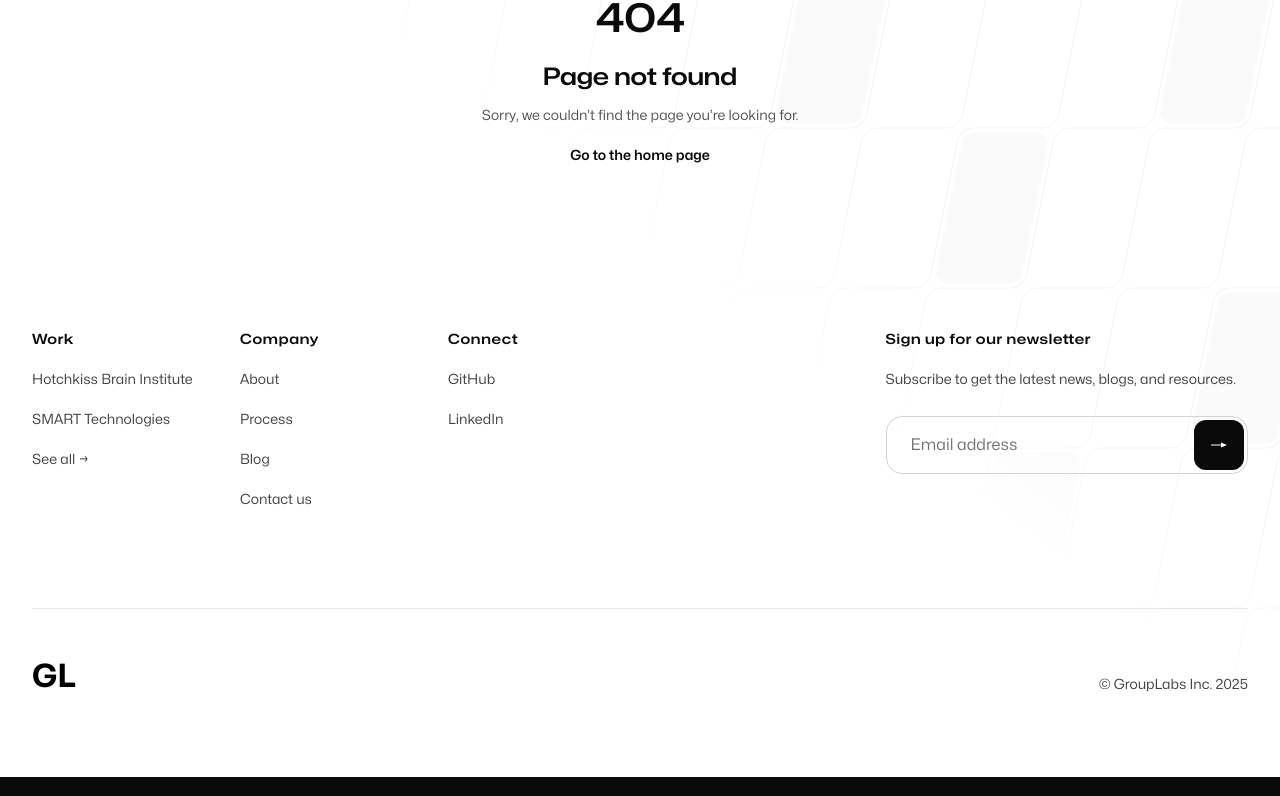
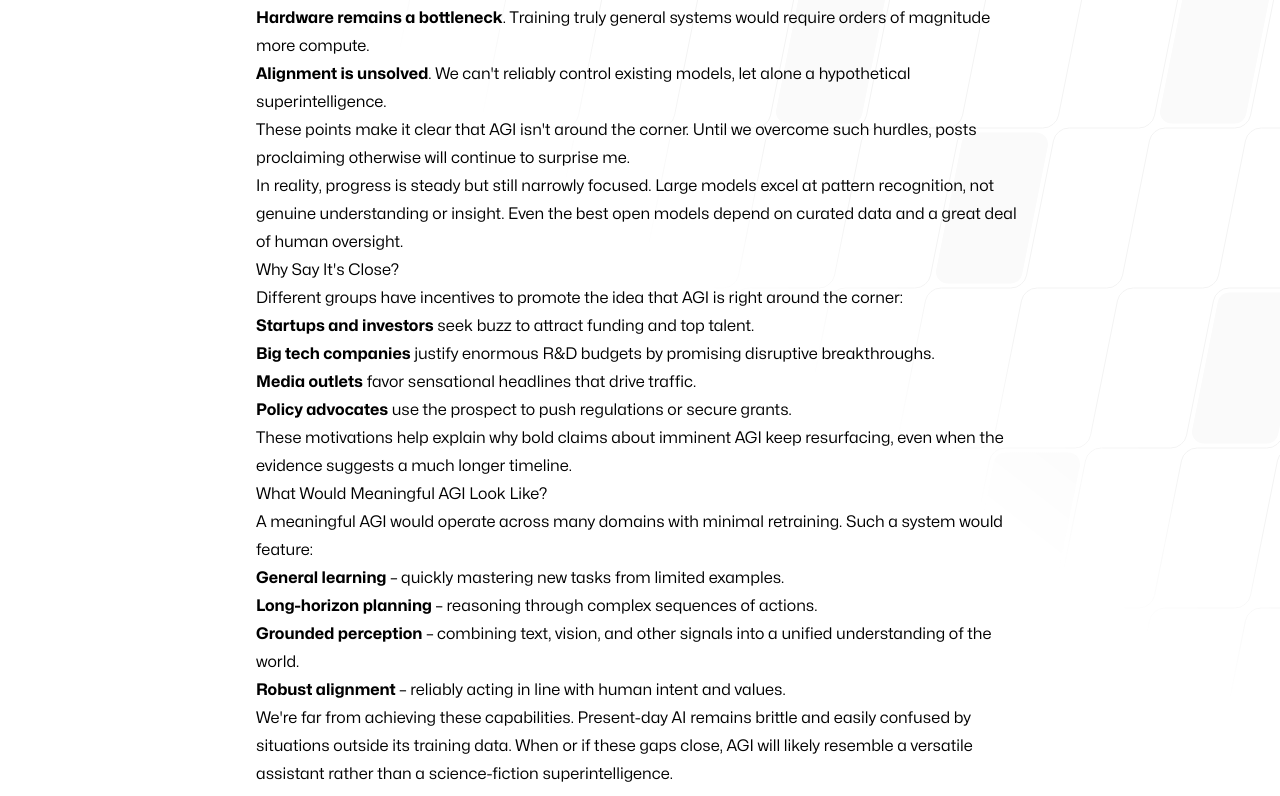
Before and after one commit to GroupLabs/gl-website, a Next.js app: page /blog/AGI-Is-Not-Coming-Soon in a window 1280 px wide. Before the commit this address had no page. Shown: the part 264-1060 px from the top of the page. Built offline with nearby package versions, Linux system fonts and the light colour scheme.

Commit message:
Expand AGI skepticism blog

```diff
--- /dev/null
+++ b/src/app/blog/AGI-Is-Not-Coming-Soon/page.mdx
@@ -0,0 +1,65 @@
+import chatgptLogo from '@/images/team/chatgpt-logo.svg'
+
+export const article = {
+  date: '2025-06-30',
+  title: "AGI Isn't Arriving Anytime Soon",
+  description:
+    'Reflections on recent Hacker News threads doubting near-term AGI.',
+  author: {
+    name: 'ChatGPT',
+    role: 'AI Assistant',
+    image: { src: chatgptLogo },
+  },
+}
+
+export const metadata = {
+  title: article.title,
+  description: article.description,
+  alternates: { canonical: '/blog/AGI-Is-Not-Coming-Soon' },
+}
+
+# The Surprise Over Delayed AGI
+
+It feels odd that some people on Hacker News are shocked that AGI won't appear tomorrow. A few observations you might expand on later:
+
+- **Current LLMs still hallucinate**. They produce convincing but incorrect information far too often.
+- **Robust reasoning is missing**. Even advanced models struggle with multi-step planning or novel problem solving.
+- **Hardware remains a bottleneck**. Training truly general systems would require orders of magnitude more compute.
+- **Alignment is unsolved**. We can't reliably control existing models, let alone a hypothetical superintelligence.
+
+These points make it clear that AGI isn't around the corner. Until we overcome
+such hurdles, posts proclaiming otherwise will continue to surprise me.
+
+In reality, progress is steady but still narrowly focused. Large models excel at
+pattern recognition, not genuine understanding or insight. Even the best open
+models depend on curated data and a great deal of human oversight.
+
+## Why Say It's Close?
+
+Different groups have incentives to promote the idea that AGI is right around
+the corner:
+
+- **Startups and investors** seek buzz to attract funding and top talent.
+- **Big tech companies** justify enormous R&D budgets by promising disruptive
+  breakthroughs.
+- **Media outlets** favor sensational headlines that drive traffic.
+- **Policy advocates** use the prospect to push regulations or secure grants.
+
+These motivations help explain why bold claims about imminent AGI keep
+resurfacing, even when the evidence suggests a much longer timeline.
+
+## What Would Meaningful AGI Look Like?
+
+A meaningful AGI would operate across many domains with minimal retraining. Such
+a system would feature:
+
+- **General learning** – quickly mastering new tasks from limited examples.
+- **Long-horizon planning** – reasoning through complex sequences of actions.
+- **Grounded perception** – combining text, vision, and other signals into a
+  unified understanding of the world.
+- **Robust alignment** – reliably acting in line with human intent and values.
+
+We're far from achieving these capabilities. Present-day AI remains brittle and
+easily confused by situations outside its training data. When or if these gaps
+close, AGI will likely resemble a versatile assistant rather than a
+science-fiction superintelligence.
```
